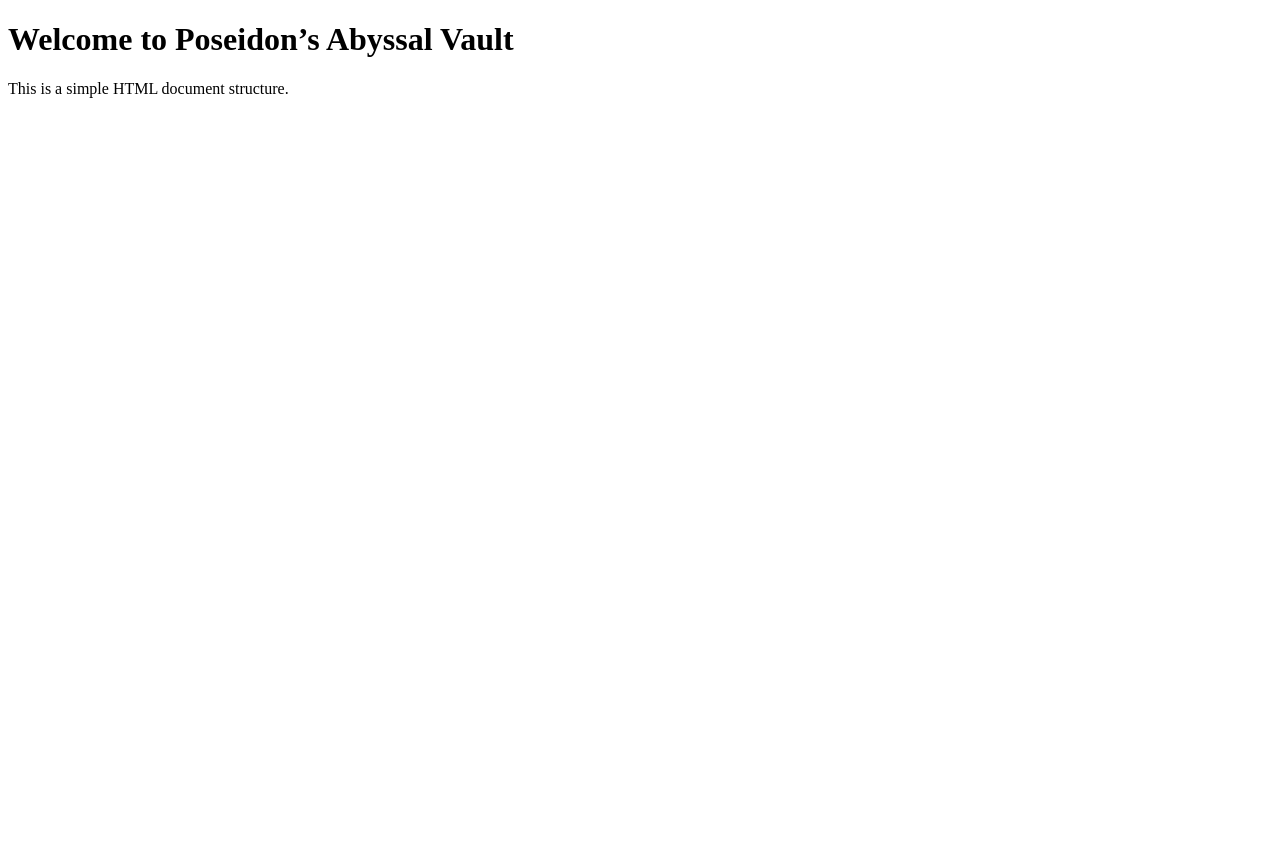
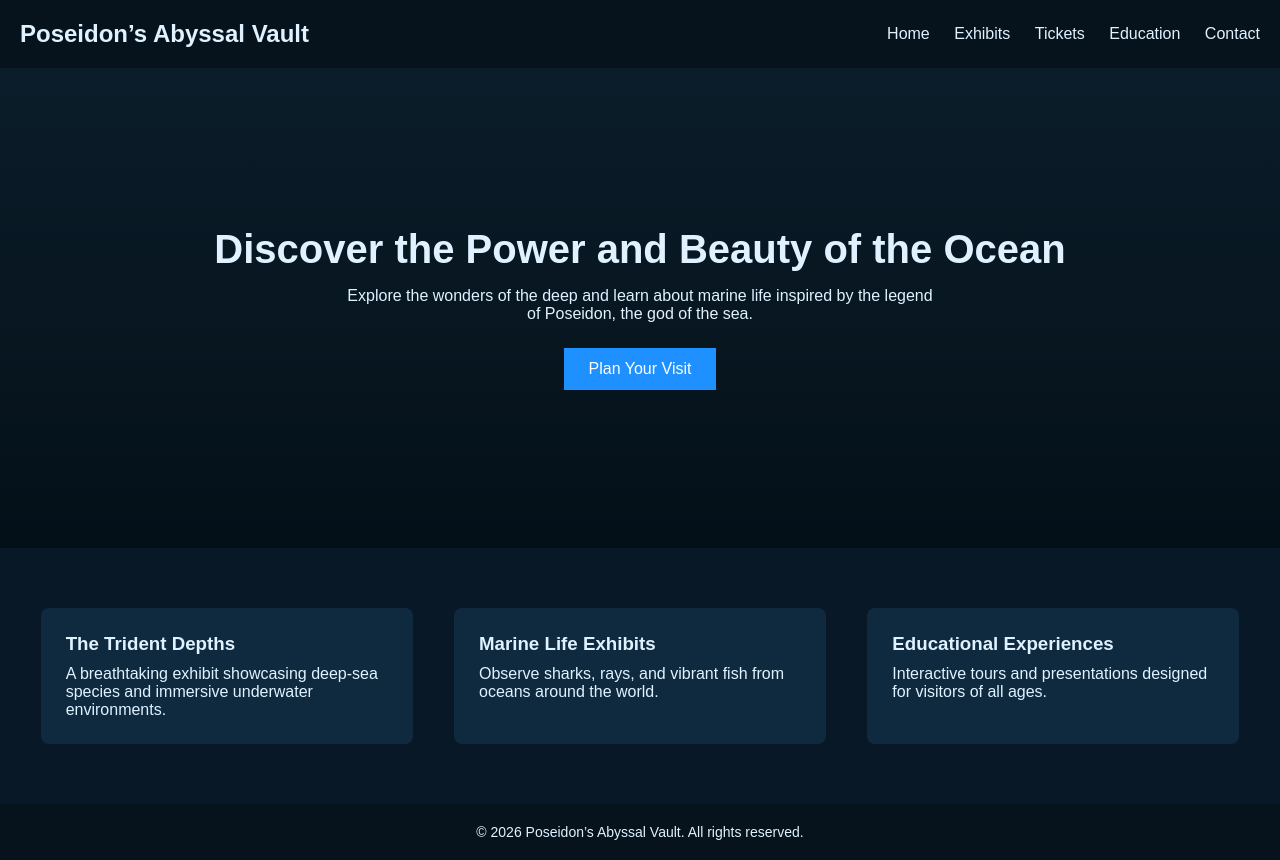
Before and after one commit to NathanielJenkinson/Cookies-testing, a plain HTML site: page index.html in a window 1280 px wide. Before the commit the page ends 800 px from the top, so only its background shows below. Drawn offline with Linux system fonts and the light colour scheme.

Commit message:
Add initial HTML structure and CSS styling for website

```diff
--- a/index.html
+++ b/index.html
@@ -2,11 +2,59 @@
 <html lang="en">
 <head>
     <meta charset="UTF-8">
-    <meta name="viewport" content="width=device-width, initial-scale=1.0">
-    <title>Sample HTML Page</title>
+    <title>Poseidon’s Abyssal Vault</title>
+    <link rel="stylesheet" href="style.css">
 </head>
 <body>
-    <h1>Welcome to Poseidon’s Abyssal Vault</h1>
-    <p>This is a simple HTML document structure.</p>
+
+    <header>
+        <h1>Poseidon’s Abyssal Vault</h1>
+        <nav>
+            <a href="#">Home</a>
+            <a href="#">Exhibits</a>
+            <a href="#">Tickets</a>
+            <a href="#">Education</a>
+            <a href="#">Contact</a>
+        </nav>
+    </header>
+
+    <main>
+        <section class="hero">
+            <h2>Discover the Power and Beauty of the Ocean</h2>
+            <p>
+                Explore the wonders of the deep and learn about marine life inspired by the legend of Poseidon,
+                the god of the sea.
+            </p>
+            <button>Plan Your Visit</button>
+        </section>
+
+        <section class="features">
+            <div class="card">
+                <h3>The Trident Depths</h3>
+                <p>
+                    A breathtaking exhibit showcasing deep-sea species and immersive underwater environments.
+                </p>
+            </div>
+
+            <div class="card">
+                <h3>Marine Life Exhibits</h3>
+                <p>
+                    Observe sharks, rays, and vibrant fish from oceans around the world.
+                </p>
+            </div>
+
+            <div class="card">
+                <h3>Educational Experiences</h3>
+                <p>
+                    Interactive tours and presentations designed for visitors of all ages.
+                </p>
+            </div>
+        </section>
+    </main>
+
+    <footer>
+        <p>© 2026 Poseidon’s Abyssal Vault. All rights reserved.</p>
+    </footer>
+
 </body>
 </html>
--- /dev/null
+++ b/style.css
@@ -0,0 +1,96 @@
+* {
+    margin: 0;
+    padding: 0;
+    box-sizing: border-box;
+    font-family: Arial, sans-serif;
+}
+
+body {
+    background-color: #0b1d2a;
+    color: #e0f2ff;
+}
+
+/* Header */
+header {
+    background-color: #06131d;
+    padding: 20px;
+    display: flex;
+    justify-content: space-between;
+    align-items: center;
+}
+
+header h1 {
+    font-size: 24px;
+}
+
+nav a {
+    color: #e0f2ff;
+    margin-left: 20px;
+    text-decoration: none;
+}
+
+nav a:hover {
+    text-decoration: underline;
+}
+
+/* Hero */
+.hero {
+    height: 60vh;
+    background: linear-gradient(to bottom, #0b1d2a, #041018);
+    display: flex;
+    flex-direction: column;
+    justify-content: center;
+    align-items: center;
+    text-align: center;
+    padding: 20px;
+}
+
+.hero h2 {
+    font-size: 40px;
+    margin-bottom: 15px;
+}
+
+.hero p {
+    max-width: 600px;
+    margin-bottom: 25px;
+}
+
+.hero button {
+    padding: 12px 25px;
+    font-size: 16px;
+    border: none;
+    background-color: #1e90ff;
+    color: white;
+    cursor: pointer;
+}
+
+.hero button:hover {
+    background-color: #1873cc;
+}
+
+/* Features */
+.features {
+    display: flex;
+    justify-content: space-around;
+    padding: 60px 20px;
+    background-color: #081826;
+}
+
+.card {
+    background-color: #0f2a3f;
+    padding: 25px;
+    width: 30%;
+    border-radius: 8px;
+}
+
+.card h3 {
+    margin-bottom: 10px;
+}
+
+/* Footer */
+footer {
+    text-align: center;
+    padding: 20px;
+    background-color: #06131d;
+    font-size: 14px;
+}
```
